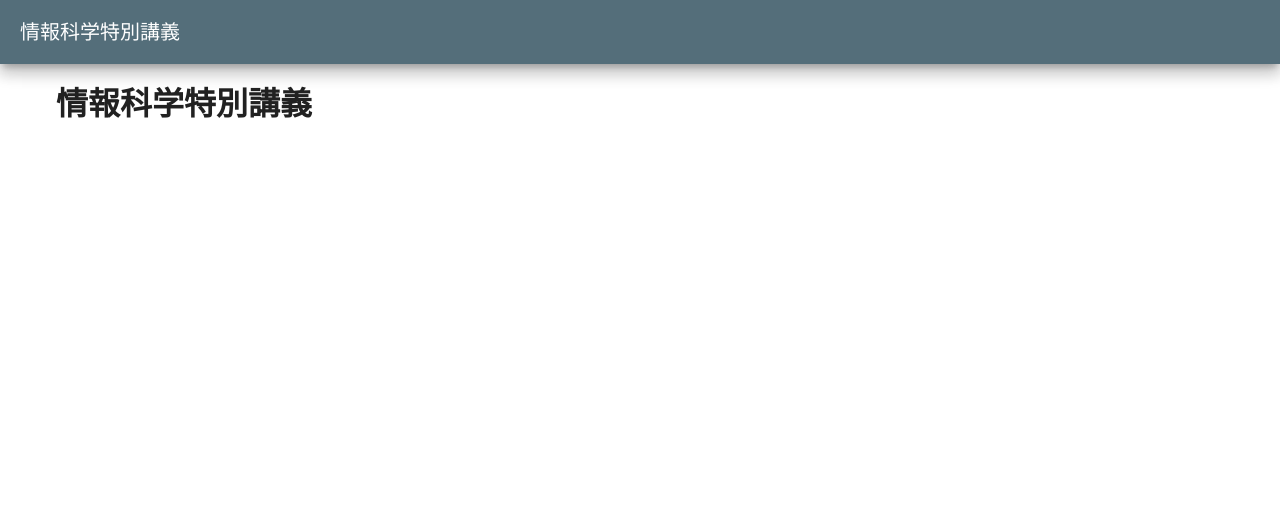
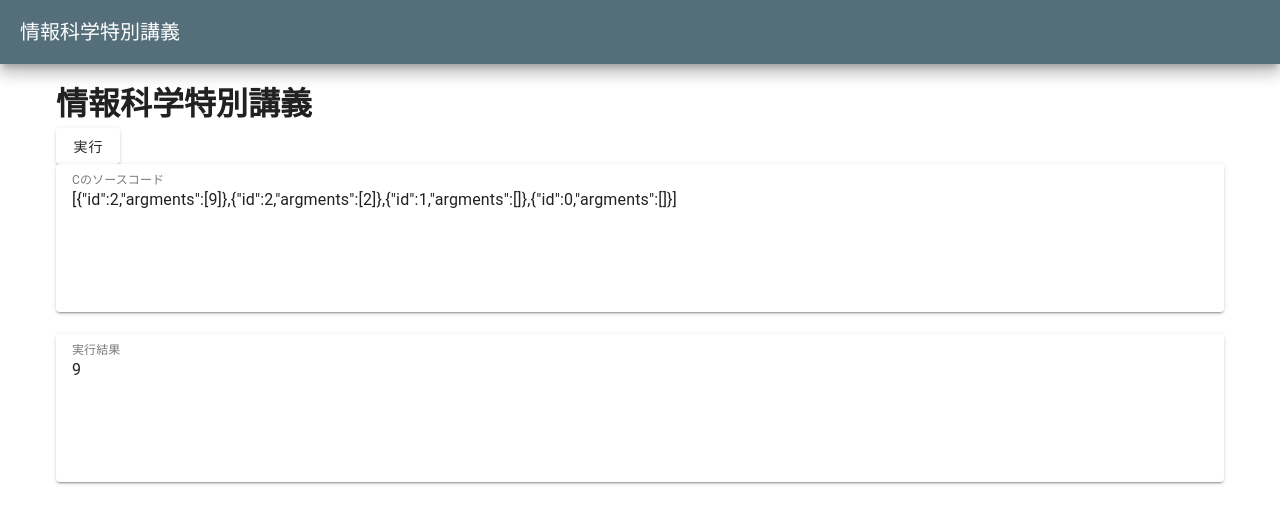
Before and after one commit to SugitaMotoki/topic-in-cs-a, a Nuxt app: page / in a window 1280 px wide. Shown: the top 524 px of the page. Built offline with nearby package versions, Linux system fonts and the light colour scheme.

Commit message:
サンプル入力の追加

```diff
--- a/pages/index.vue
+++ b/pages/index.vue
@@ -1,11 +1,43 @@
 <template>
   <v-container>
-    <v-row justify="center">
-      <v-col>
-        <div>
-          <h1>情報科学特別講義</h1>
-        </div>
-      </v-col>
-    </v-row>
+    <div>
+      <h1>情報科学特別講義</h1>
+    </div>
+    <v-btn @click="execute">実行</v-btn>
+    <v-textarea
+      name="c-source-code"
+      label="Cのソースコード"
+      auto-grow
+      variant="solo"
+      :model-value="cSample"
+    />
+    <v-textarea
+      name="result"
+      label="実行結果"
+      auto-grow
+      variant="solo"
+      :model-value="result"
+    />
   </v-container>
 </template>
+
+<script setup lang="ts">
+const cSample = ref("");
+cSample.value = sampleCodes().c.hello;
+
+// HACK: 仮の命令列
+const instructions = [
+  { id: 2, argments: [9] },
+  { id: 2, argments: [2] },
+  { id: 1, argments: [] },
+  { id: 0, argments: [] },
+];
+cSample.value = JSON.stringify(instructions);
+
+const cInterpreter = new (interpreter().CInterpreter)();
+const result = ref("");
+const execute = () => {
+  result.value = cInterpreter.execute(cSample.value);
+}
+execute();
+</script>
```
